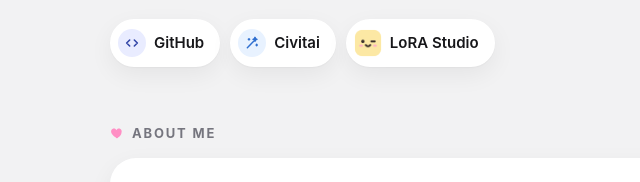
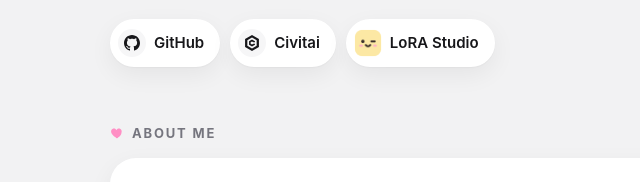
Before and after one commit to cococolacake/cococolacake.github.io, a plain HTML site: page index.html in a window 1280 px wide. Shown: the part 415-597 px from the top of the page, 114-754 px from the left. Drawn offline with Linux system fonts and the light colour scheme.

Commit message:
updated logos

```diff
--- a/index.html
+++ b/index.html
@@ -85,7 +85,10 @@
   .pill-app { background: none; }
   .pill-app img { width: 28px; height: 28px; border-radius: 9px; }
   :root[data-theme="dark"] .pill-ico:not(.pill-app) { background: var(--surface-2) !important; }
-  :root[data-theme="dark"] .pill-ico.ico-gh { color: #AEB8FF !important; }
+  .pill-ico:not(.pill-app) { background: var(--surface-2); color: var(--text); }
+  /* the logo files are shown as a shape filled with the text colour: black in light mode, white in dark */
+  .logo { width: 16px; height: 16px; background: currentColor;
+          -webkit-mask: var(--logo) center / contain no-repeat; mask: var(--logo) center / contain no-repeat; }
 
   /* ---------- sections ---------- */
   section { margin-top: 56px; }
@@ -288,8 +291,8 @@
       <h1 class="load" style="--i:0">Hi, I'm Coco!</h1>
       <p style="--i:1" class="load lead">I'm an illustrator and artist who has been exploring Generative AI and Machine Learning. I train LoRAs and make simple tools for training them.</p>
       <nav style="--i:2" class="load links" aria-label="Find me elsewhere">
-        <a class="pill" href="https://github.com/cococolacake"><span class="pill-ico ico-gh" style="background: #E9ECFF; color: var(--gem)"><svg viewBox="0 0 24 24" fill="none" stroke="currentColor" stroke-width="2.4" stroke-linecap="round" stroke-linejoin="round" aria-hidden="true"><path d="M8.5 7.5 4 12l4.5 4.5M15.5 7.5 20 12l-4.5 4.5"/></svg></span>GitHub</a>
-        <a class="pill" href="https://civitai.com/user/cococolacake"><span class="pill-ico" style="background: var(--sky-soft); color: var(--sky-text)"><svg viewBox="0 0 24 24" fill="none" stroke="currentColor" stroke-width="2.2" stroke-linecap="round" stroke-linejoin="round" aria-hidden="true"><path d="M5 19 14.5 9.5"/><path d="M16.5 3.5l.9 2.1 2.1.9-2.1.9-.9 2.1-.9-2.1-2.1-.9 2.1-.9z" fill="currentColor"/><path d="M7.5 5.5v2M6.5 6.5h2M19 14v2M18 15h2"/></svg></span>Civitai</a>
+        <a class="pill" href="https://github.com/cococolacake"><span class="pill-ico"><span class="logo" style="--logo: url(assets/github-logo.svg)"></span></span>GitHub</a>
+        <a class="pill" href="https://civitai.com/user/cococolacake"><span class="pill-ico"><span class="logo" style="--logo: url(assets/civitai-logo.svg)"></span></span>Civitai</a>
         <a class="pill" href="https://github.com/cococolacake/lora-studio"><span class="pill-ico pill-app"><img src="assets/lora-studio-icon.png" alt=""></span>LoRA Studio</a>
       </nav>
     </header>
```
Also changed, not shown: assets/civitai-logo.svg (added), assets/github-logo.svg (added).
